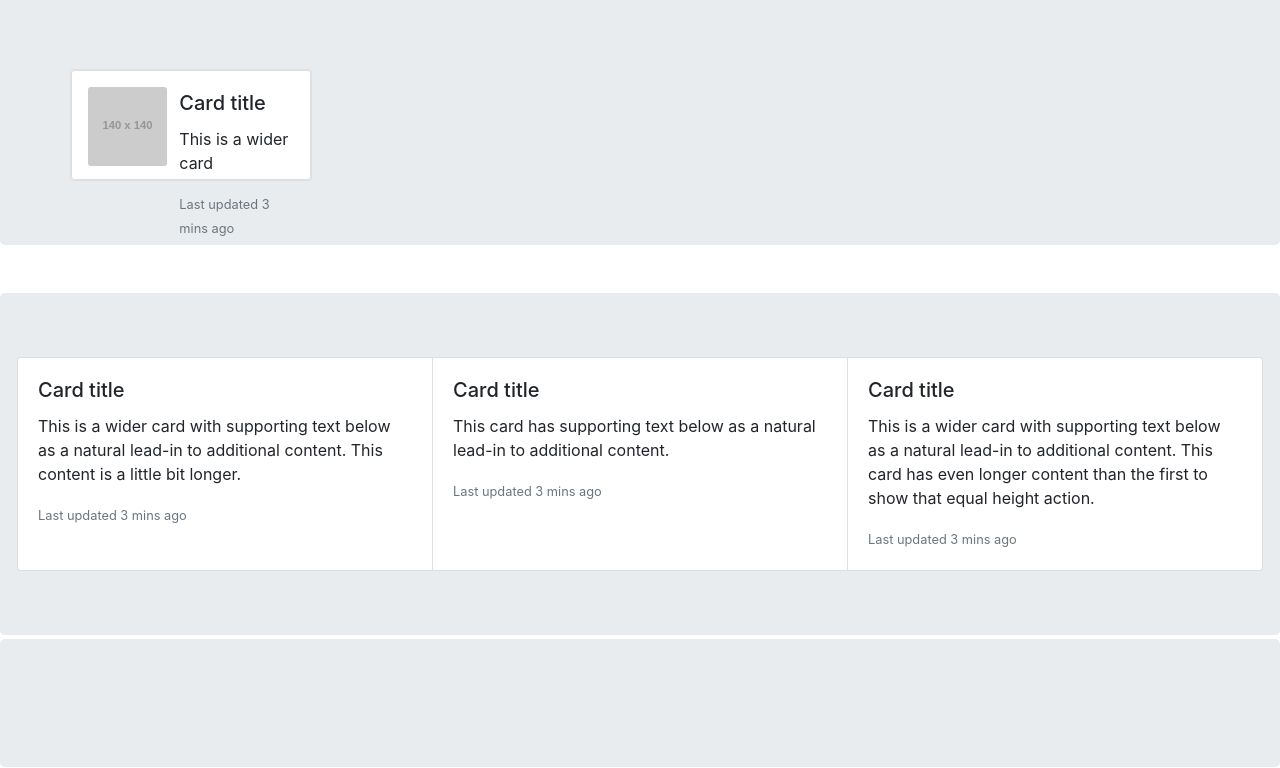
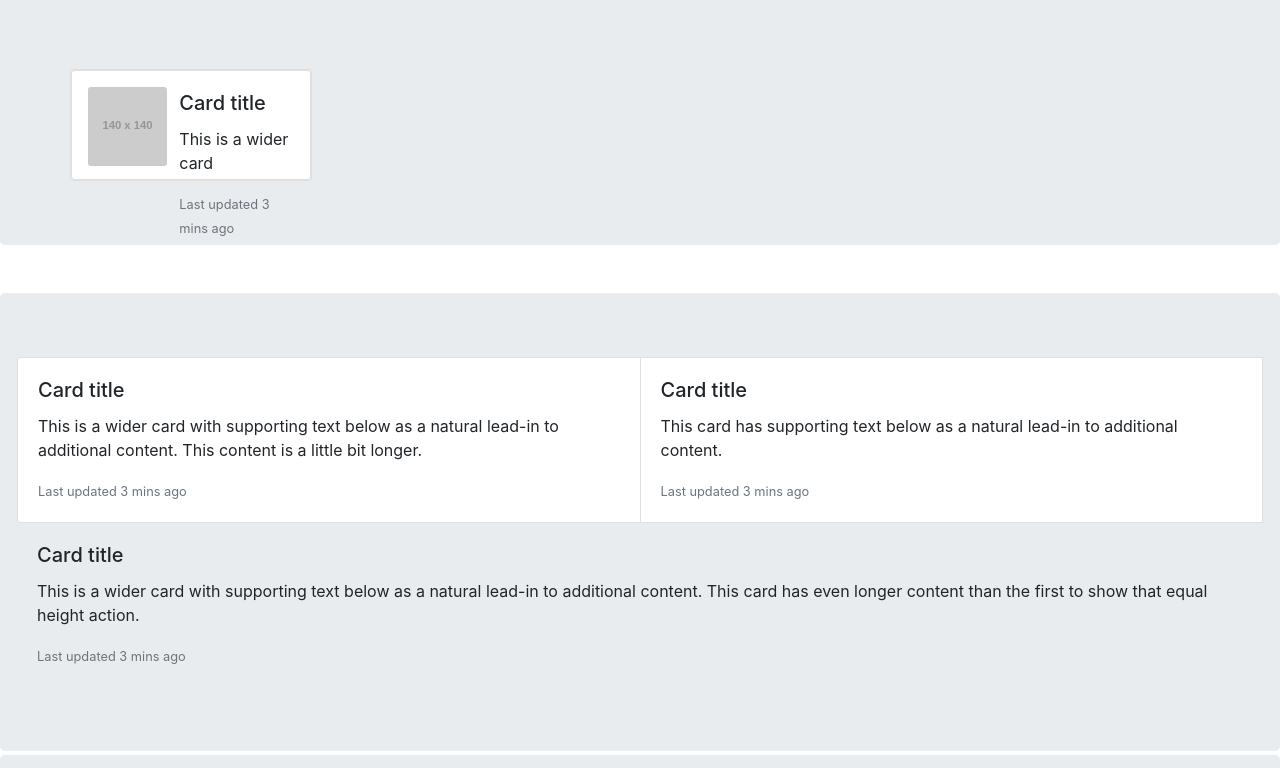
Before and after one commit to jackattackks/bootstrap-wireframe, a plain HTML site: page index.html in a window 1280 px wide. Shown: the part 507-1275 px from the top of the page. Drawn offline with nearby package versions, Linux system fonts and the light colour scheme; placeholder pictures from the web are drawn by us.

Commit message:
First commit

```diff
--- a/index.html
+++ b/index.html
@@ -93,7 +93,7 @@
             <p class="card-text"><small class="text-muted">Last updated 3 mins ago</small></p>
           </div>
         </div>
-        <div class="card">
+        <!-- <div class="card"> -->
         <!--
 
 
```
